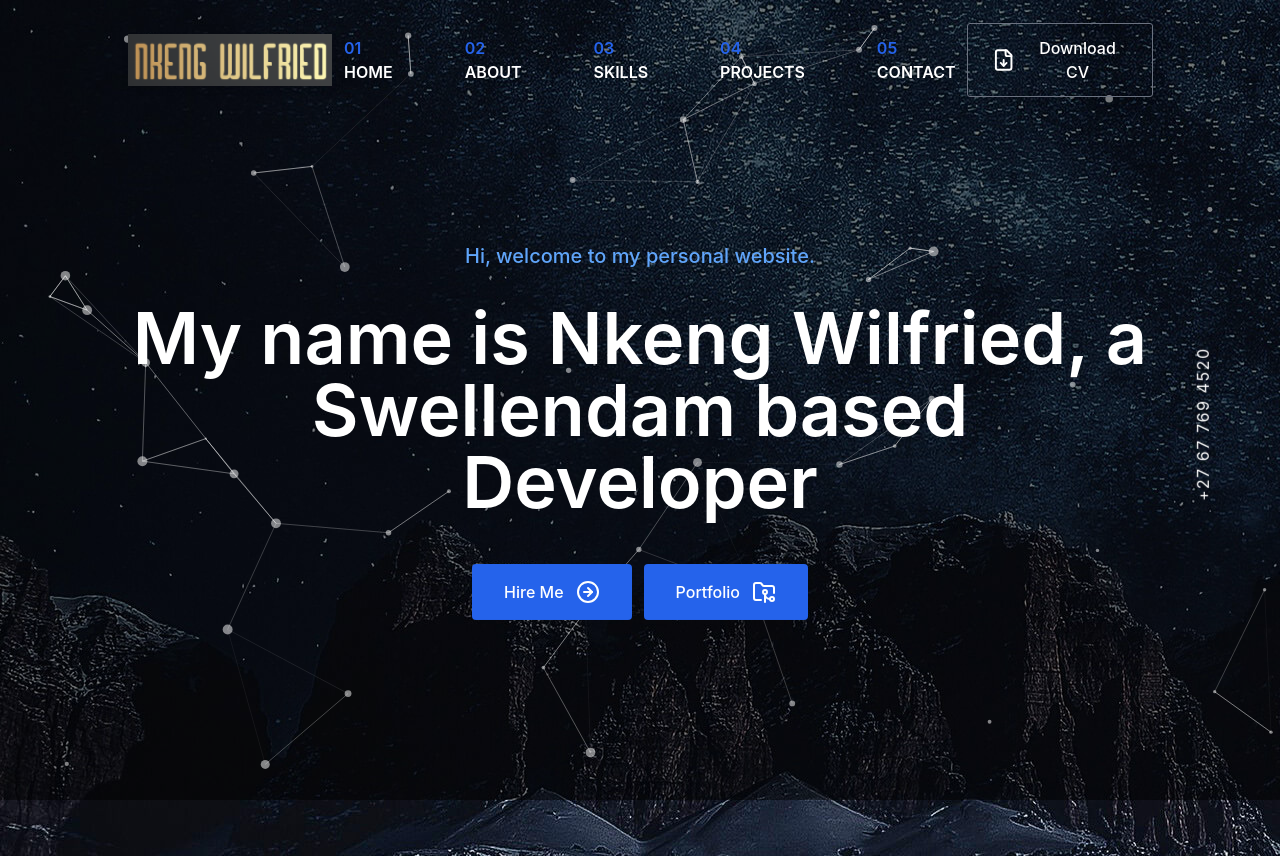
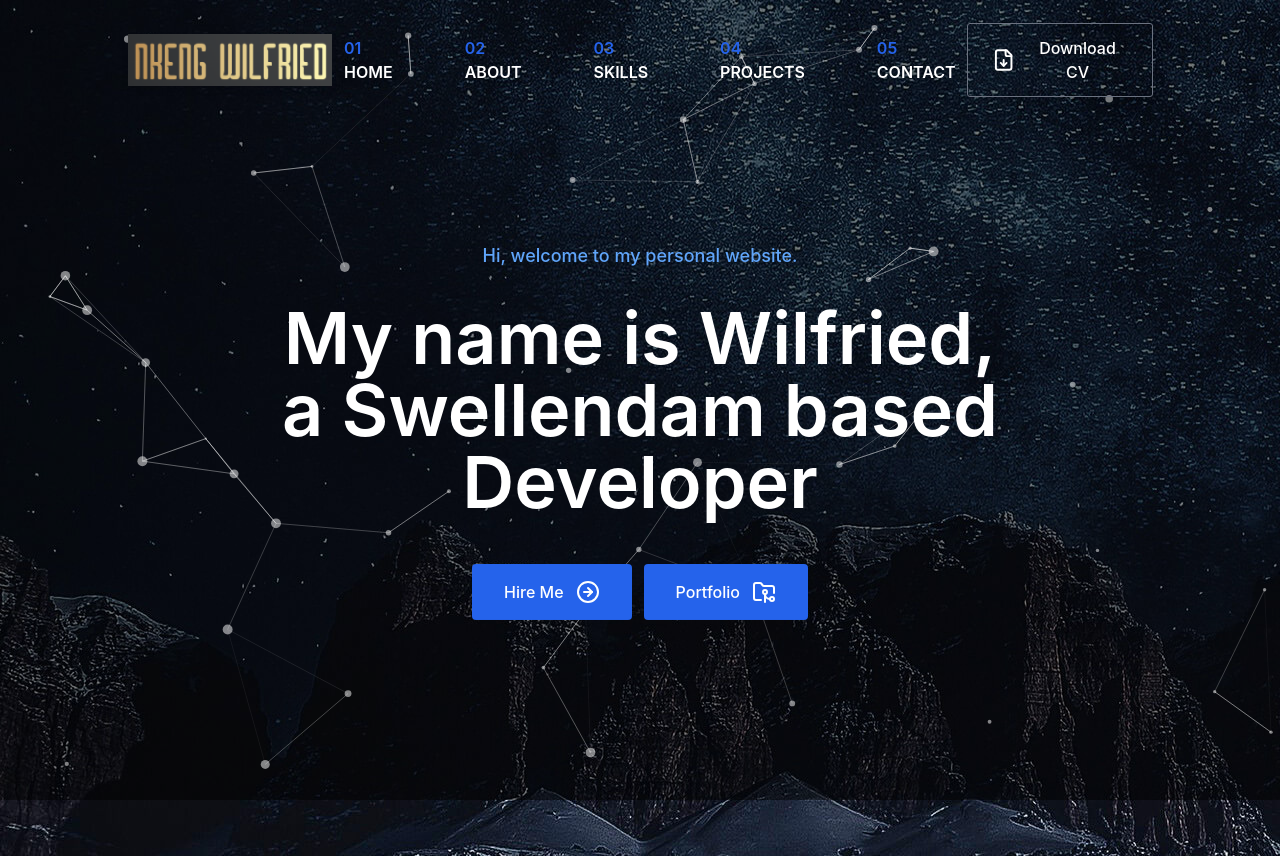
Before and after one commit to LoicDaGreat/pw-react, a React (Create React App) app: page / in a window 1280 px wide. Built offline with nearby package versions, Linux system fonts and the light colour scheme.

Commit message:
Small css tweak to recenter Hero text

```diff
--- a/src/Components/PhoneWidget.jsx
+++ b/src/Components/PhoneWidget.jsx
@@ -2,7 +2,7 @@ import { Phone } from 'lucide-react';
 
 const PhoneWidget = () => {
   return (
-        <div className="transform -rotate-90 fixed right-0 top-1/2 translate-y-1/2 text-white tracking-widest">
+        <div className="transform -rotate-90 fixed right-0 top-1/2 translate-y-1/2 text-white tracking-widest sm:hidden">
           +27  67  769  4520
         </div>
   );
--- a/src/Pages/Index.jsx
+++ b/src/Pages/Index.jsx
@@ -14,12 +14,12 @@ const Index = () => {
       <ParticlesComponent />
       <ContentArea backgroundImg={main}>
         <div className="content-overlay flex flex-col items-center justify-center min-h-screen px-8 mt-2">
-          <div className="text-center max-w-5xl relative z-10">
-              <p className="text-blue-400 text-lg md:text-xl mb-8 font-medium">
+          <div className="text-center max-w-3xl relative z-10">
+              <p className="text-blue-400 text-lg mb-8 font-medium">
                   Hi, welcome to my personal website.
               </p>
-              <h1 className="text-white text-2xl md:text-5xl lg:text-6xl xl:text-7xl font-semibold leading-tight mb-12">
-                  My name is Nkeng Wilfried, a Swellendam based Developer
+              <h1 className="text-white text-2xl sm:text-xl md:text-5xl lg:text-6xl xl:text-7xl font-semibold leading-tight mb-12">
+                  My name is Wilfried, a Swellendam based Developer
               </h1>
               <div className="flex justify-center gap-3">
                 <Link to="/contact">
```
